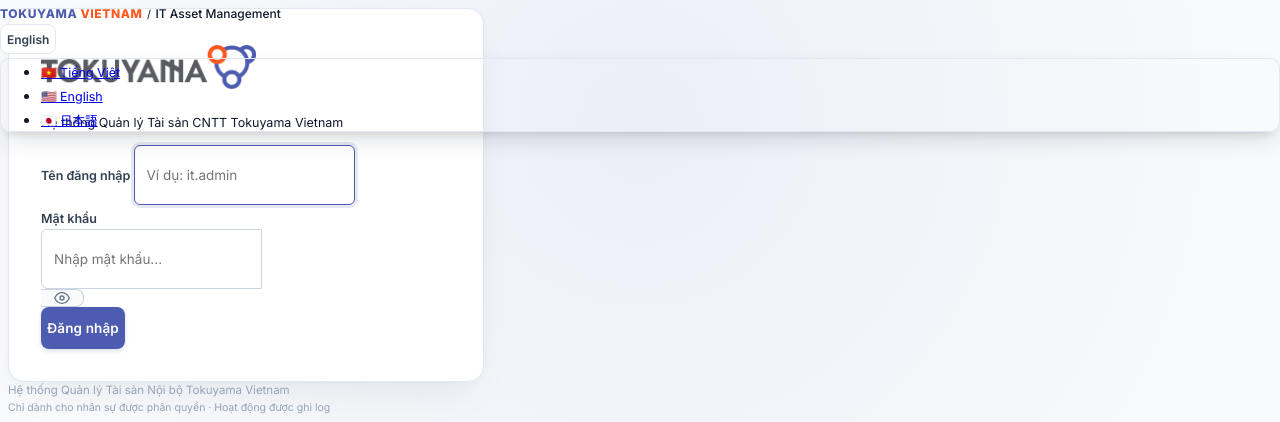
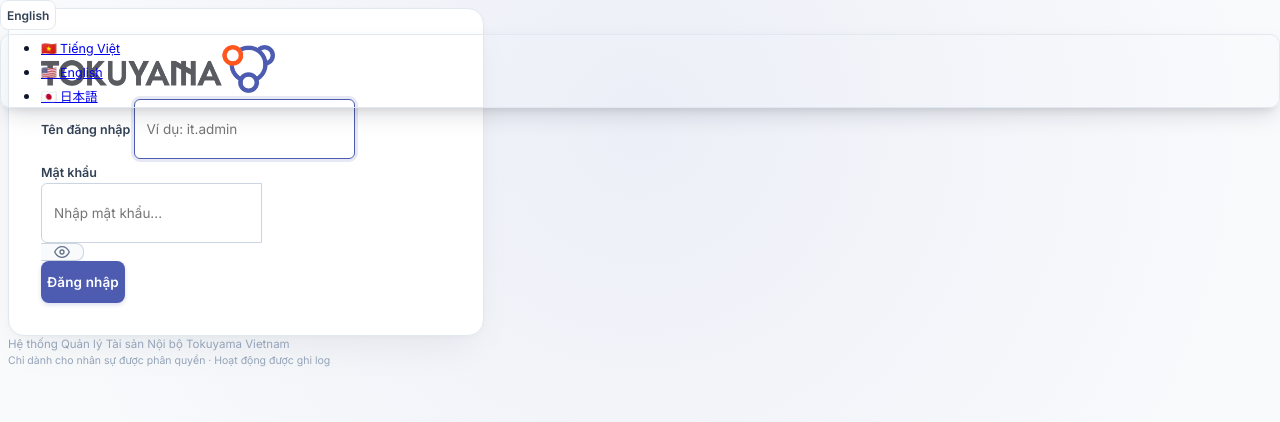
Before and after one commit to Hungpm267/Tokuyama-ITAM, a Python web app: template templates/sqladmin/login.html in a window 1280 px wide. Shown: the top 422 px of the page. Run offline with Jinja, Linux system fonts and the light colour scheme; the template is opened without the code that fills it, so the values that code supplies are empty.

Commit message:
style(login): toi gian giao dien dang nhap, loai bo dong tieu de thua theo yeu cau

```diff
--- a/templates/sqladmin/login.html
+++ b/templates/sqladmin/login.html
@@ -88,13 +88,7 @@
 {% set current_lang = current_lang or get_current_lang(request) %}
 
 <!-- Minimalist Header Strip on Login Page -->
-<header class="w-100 d-flex align-items-center justify-content-between px-4 py-3" style="position: absolute; top: 0; left: 0; right: 0; z-index: 10;">
-  <div class="d-flex align-items-center gap-2">
-    <span style="font-size: 12px; font-weight: 800; color: #4D5CB0; letter-spacing: 0.05em;">TOKUYAMA <span style="color: #FF561D;">VIETNAM</span></span>
-    <span class="text-muted d-none d-sm-inline" style="font-size: 11px;">/</span>
-    <span class="text-secondary d-none d-sm-inline" style="font-size: 12px; font-weight: 500;">IT Asset Management</span>
-  </div>
-
+<header class="w-100 d-flex align-items-center justify-content-end px-4 py-3" style="position: absolute; top: 0; left: 0; right: 0; z-index: 10;">
   <!-- Language Selector Dropdown -->
   <div class="dropdown">
     <button class="btn btn-sm d-inline-flex align-items-center gap-1.5 px-2.5 py-1 text-decoration-none shadow-none"
@@ -143,13 +137,7 @@
   <div class="login-card">
     <!-- Brand Masthead inside Card -->
     <div class="text-center mb-4">
-      <img src="{{ admin.logo_url or '/static/img/logo.png' }}" alt="Tokuyama" style="height: 44px; width: auto; object-fit: contain; display: inline-block;" class="mb-3">
-      <h3 class="fw-bold mb-1" style="color: #0f172a; font-size: 19px; letter-spacing: -0.01em;">
-        {{ admin.title }}
-      </h3>
-      <p class="text-muted small mb-0" style="font-size: 12.5px;">
-        {{ 'Tokuyama Vietnam IT Asset Management System' if current_lang == 'en' else ('トクヤマ・ベトナム社内IT資産管理システム' if current_lang == 'ja' else 'Hệ thống Quản lý Tài sản CNTT Tokuyama Vietnam') }}
-      </p>
+      <img src="{{ admin.logo_url or '/static/img/logo.png' }}" alt="Tokuyama" style="height: 48px; width: auto; object-fit: contain; display: inline-block;">
     </div>
 
     {% if error %}
```
Also changed, not shown: tests/test_portal.py (+1 -1 lines).
